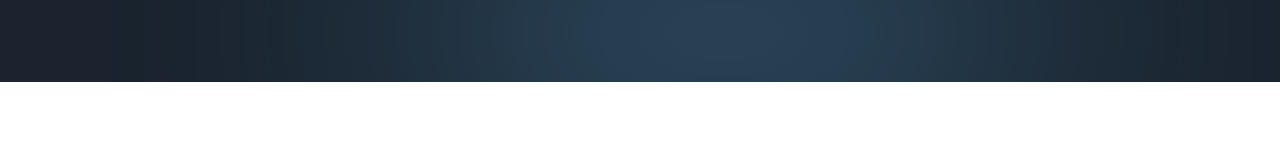
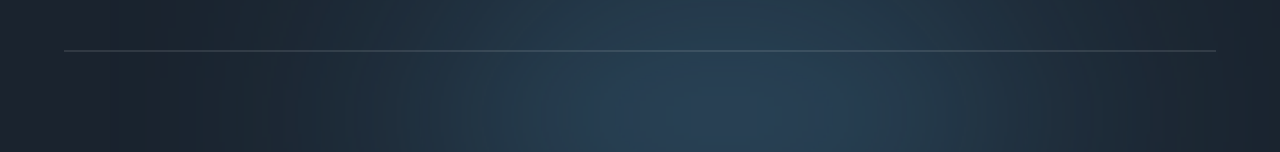
Before and after one commit to mikaelpizzi/metaversus, a Next.js app: page / in a window 1280 px wide. Shown: the part 7233-7385 px from the top of the page. Before the commit the page ends 7315 px from the top, so only its background shows below. Built offline with nearby package versions, Linux system fonts and the light colour scheme; a web font is replaced by a local one.

Commit message:
feat: Add dividing line

```diff
--- a/components/Footer.jsx
+++ b/components/Footer.jsx
@@ -33,6 +33,12 @@
           >ENTER METAVERSE</span>
         </button>
       </div>
+
+      <div className="flex flex-col">
+        <div className="mb-[50px] h-[2px] bg-white opacity-10" />
+      </div>
+
+
     </div>
   </motion.footer>
 );
```
